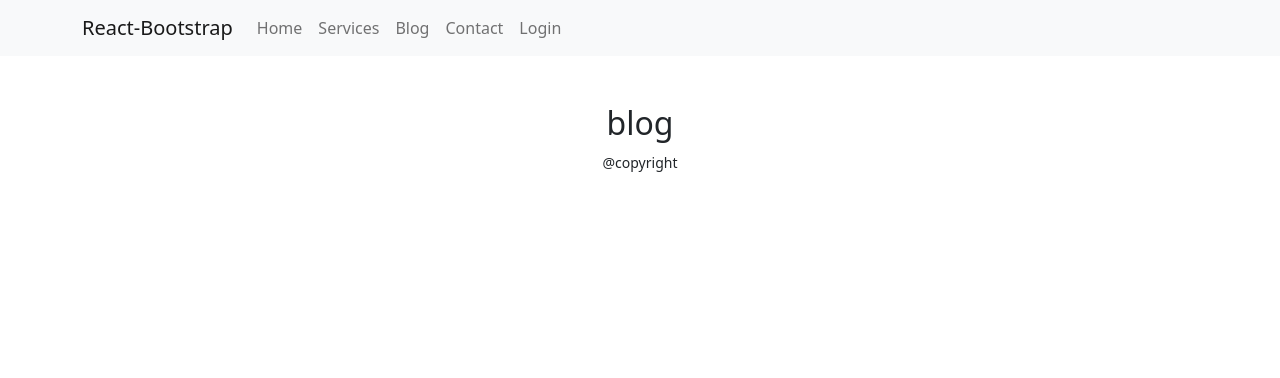
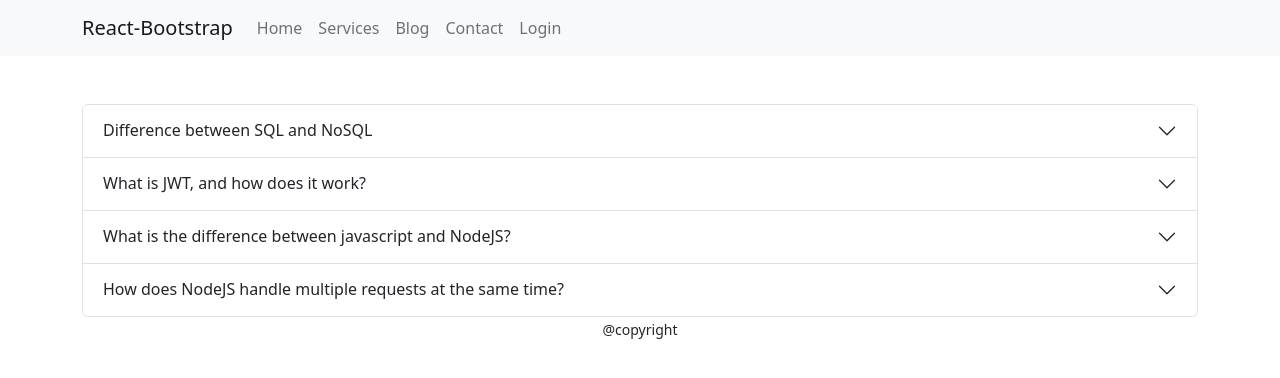
Before and after one commit to suhel45/mobile-repair-store-client-side, a React (Create React App) app: page /blog in a window 1280 px wide. Shown: the top 378 px of the page. Built offline with nearby package versions, Linux system fonts and the light colour scheme; no server answers.

Commit message:
blog section

```diff
--- a/src/component/Blog.js
+++ b/src/component/Blog.js
@@ -1,11 +1,53 @@
-import React from 'react';
+/** @format */
+
+import React from "react";
+import Accordion from "react-bootstrap/Accordion";
 
 const Blog = () => {
-    return (
-        <div>
-           <h2>blog</h2>
-        </div>
-    );
+  return (
+    <div className="container">
+      <Accordion>
+        <Accordion.Item eventKey="0">
+          <Accordion.Header>Difference between SQL and NoSQL</Accordion.Header>
+          <Accordion.Body>
+            SQL is the programming language used to interface with relational
+            databases. (Relational databases model data as records in rows and
+            tables with logical links between them). NoSQL is a class of DBMs
+            that are non-relational and generally do not use SQL.
+          </Accordion.Body>
+        </Accordion.Item>
+        <Accordion.Item eventKey="1">
+          <Accordion.Header>
+            What is JWT, and how does it work?
+          </Accordion.Header>
+          <Accordion.Body>
+            SON Web Token (JWT) is an open standard (RFC 7519) that defines a
+            compact and self-contained way for securely transmitting information
+            between parties as a JSON object. This information can be verified
+            and trusted because it is digitally signed. JWTs can be signed using
+            a secret (with the HMAC algorithm) or a public/private key pair
+            using RSA or ECDSA.
+          </Accordion.Body>
+        </Accordion.Item>
+        <Accordion.Item eventKey="2">
+          <Accordion.Header>
+          What is the difference between javascript and NodeJS?
+          </Accordion.Header>
+          <Accordion.Body>
+          JavaScript is a simple programming language that can be used with any browser that has the JavaScript Engine installed. Node. js, on the other hand, is an interpreter or execution environment for the JavaScript programming language
+          </Accordion.Body>
+        </Accordion.Item>
+        <Accordion.Item eventKey="3">
+          <Accordion.Header>
+          How does NodeJS handle multiple requests at the same time?
+          </Accordion.Header>
+          <Accordion.Body>
+          How NodeJS handle multiple client requests? NodeJS receives multiple client requests and places them into EventQueue. NodeJS is built with the concept of event-driven architecture. NodeJS has its own EventLoop which is an infinite loop that receives requests and processes them
+          </Accordion.Body>
+        </Accordion.Item>
+      </Accordion>
+    </div>
+  );
 };
 
 export default Blog;
```
